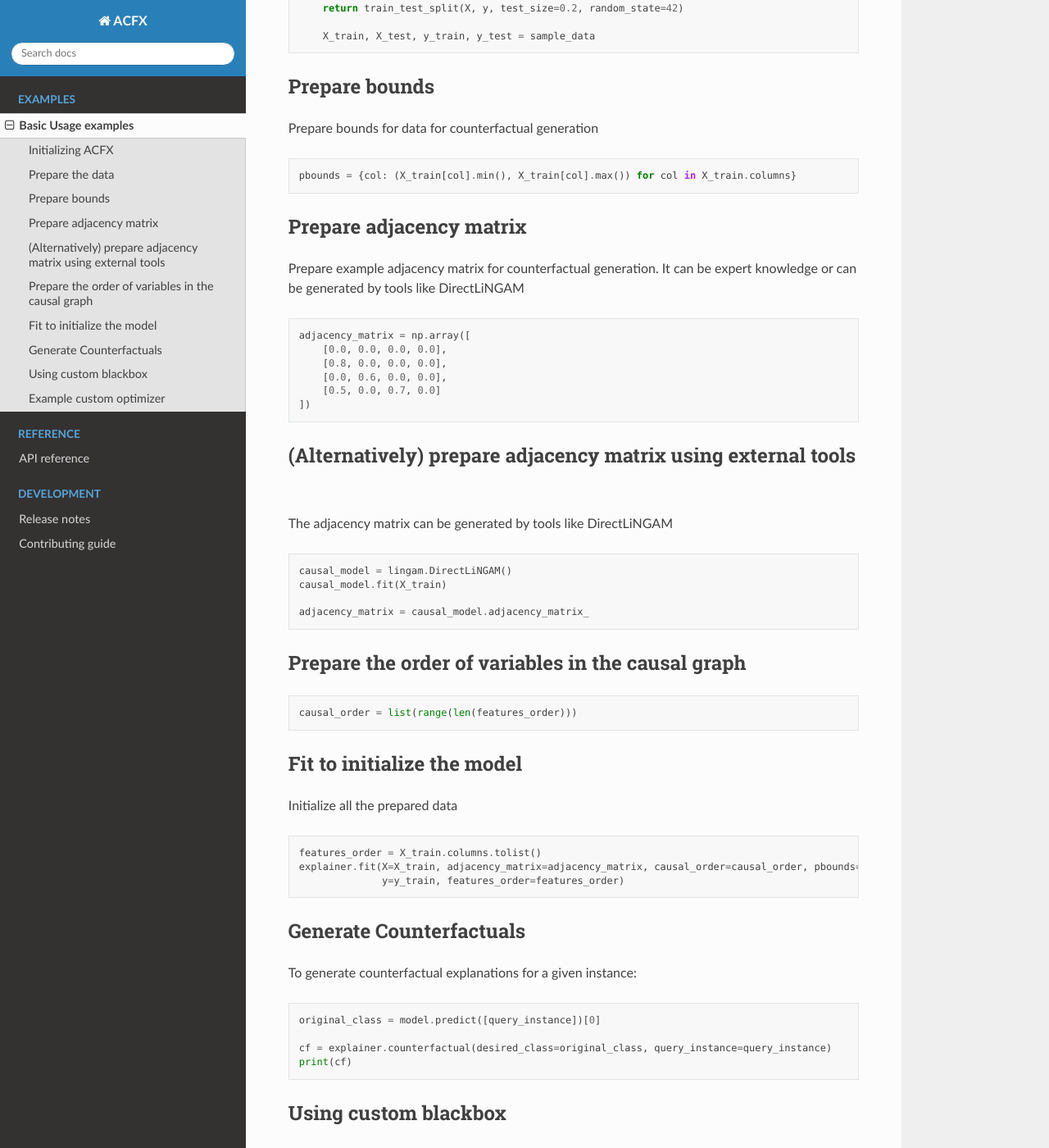
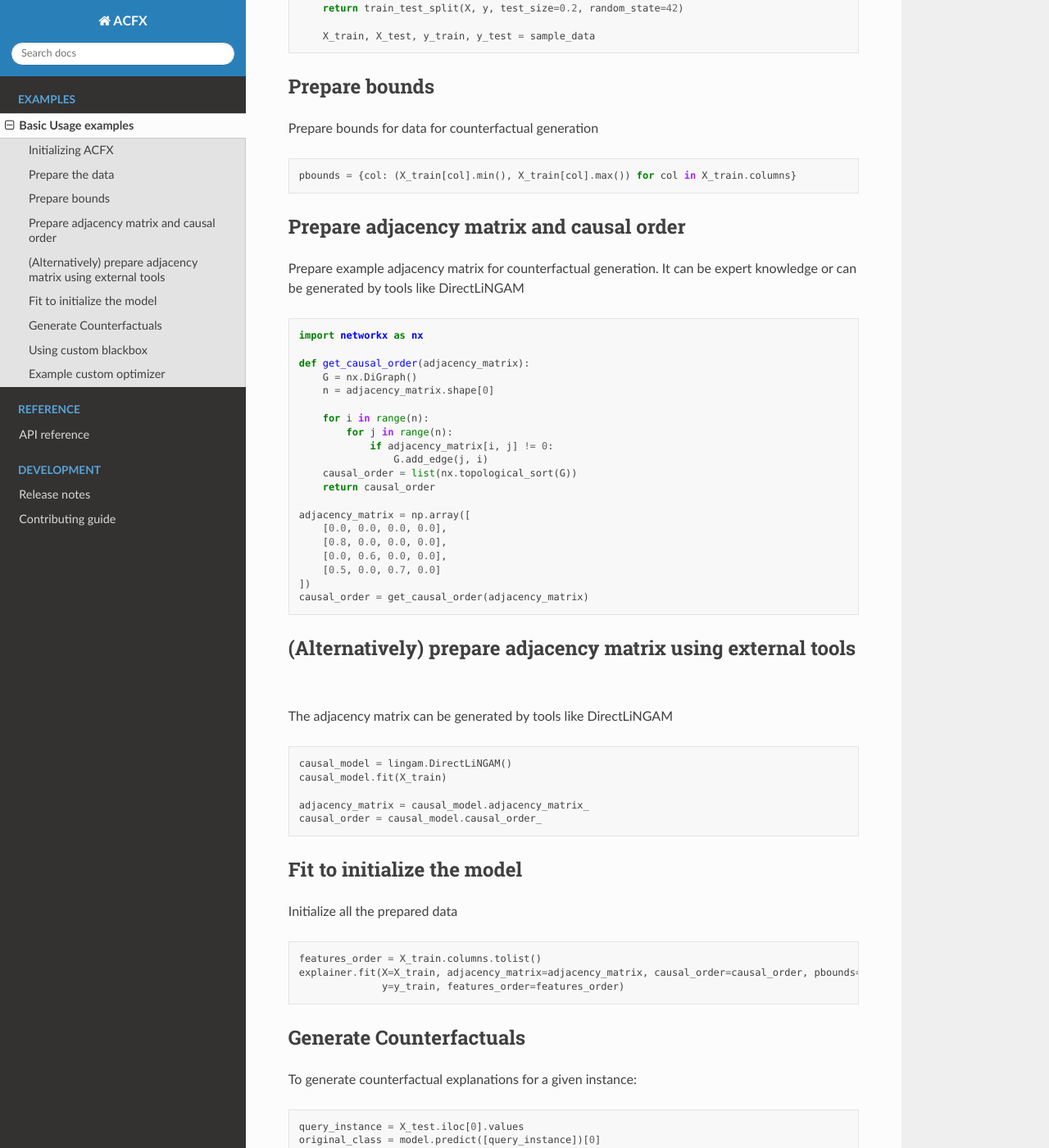
Before and after one commit to sbobek/acfx, a Sphinx documentation site: the page built from docs/basic_examples.rst, in a window 1280 px wide and 1400 px high, scrolled down 676 px. Shown: the whole window at 82% size. Built offline with Sphinx 7.4.7 and the Read the Docs theme 3.1.0, drawn with Linux system fonts in a browser that asks for light colours; some of the changed text lies outside the part shown.

Commit message:
query_instance & basic example fixes

```diff
--- a/docs/basic_examples.rst
+++ b/docs/basic_examples.rst
@@ -41,11 +41,25 @@ Prepare bounds for data for counterfactual generation
 
     pbounds = {col: (X_train[col].min(), X_train[col].max()) for col in X_train.columns}
 
-Prepare adjacency matrix
+Prepare adjacency matrix and causal order
 ------------------------
 Prepare example adjacency matrix for counterfactual generation. It can be expert knowledge or can be generated by tools like DirectLiNGAM
 
 .. code-block:: python
+
+
+    import networkx as nx
+
+    def get_causal_order(adjacency_matrix):
+        G = nx.DiGraph()
+        n = adjacency_matrix.shape[0]
+
+        for i in range(n):
+            for j in range(n):
+                if adjacency_matrix[i, j] != 0:
+                    G.add_edge(j, i)
+        causal_order = list(nx.topological_sort(G))
+        return causal_order
 
     adjacency_matrix = np.array([
         [0.0, 0.0, 0.0, 0.0],
@@ -53,6 +67,7 @@ Prepare example adjacency matrix for counterfactual generation. It can be expert
         [0.0, 0.6, 0.0, 0.0],
         [0.5, 0.0, 0.7, 0.0]
     ])
+    causal_order = get_causal_order(adjacency_matrix)
 
 (Alternatively) prepare adjacency matrix using external tools
 -------------------------------------------------------------
@@ -64,14 +79,7 @@ The adjacency matrix can be generated by tools like DirectLiNGAM
     causal_model.fit(X_train)
 
     adjacency_matrix = causal_model.adjacency_matrix_
-
-
-Prepare the order of variables in the causal graph
---------------------------------------------------
-
-.. code-block:: python
-
-    causal_order = list(range(len(features_order)))
+    causal_order = causal_model.causal_order_
 
 Fit to initialize the model
 ---------------------------
@@ -92,6 +100,7 @@ To generate counterfactual explanations for a given instance:
 
 .. code-block:: python
 
+    query_instance = X_test.iloc[0].values
     original_class = model.predict([query_instance])[0]
 
     cf = explainer.counterfactual(desired_class=original_class, query_instance=query_instance)
@@ -106,19 +115,21 @@ You can use ACFX with custom blackbox. To do so, you need to provide a optimizer
 Example custom optimizer
 ------------------------
 
-Below I prepared an example custom optimizer
+Below I prepared an example custom, model-agnostic counter optimizer
 
 .. code-block:: python
 
     class SomeCustomCounterOptimizer(ModelBasedCounterOptimizer):
         def __init__(self, model, X: pd.DataFrame, feature_bounds: Dict[str, Tuple[float, float]], n_iter: int = 100):
+            if not hasattr(model, 'predict_proba'):
+                raise AttributeError("Model must implement predict_proba()")
             self.model = model
             self.X = X
             self.feature_bounds = feature_bounds
             self.n_iter = n_iter
 
         @overrides
-        def optimize_proba(self, target_class: int, feature_masked: list[str]):
+        def optimize_proba(self, target_class: int, feature_masked: list[str]) -> Dict[str, float]:
             base_instance = self.X.mean().copy()
             best_instance = base_instance.copy()
             best_score = self.model.predict_proba([base_instance])[0][target_class]
```
Also changed, not shown: other parts of docs/basic_examples.rst (+3 -3 lines), 1 other file.
